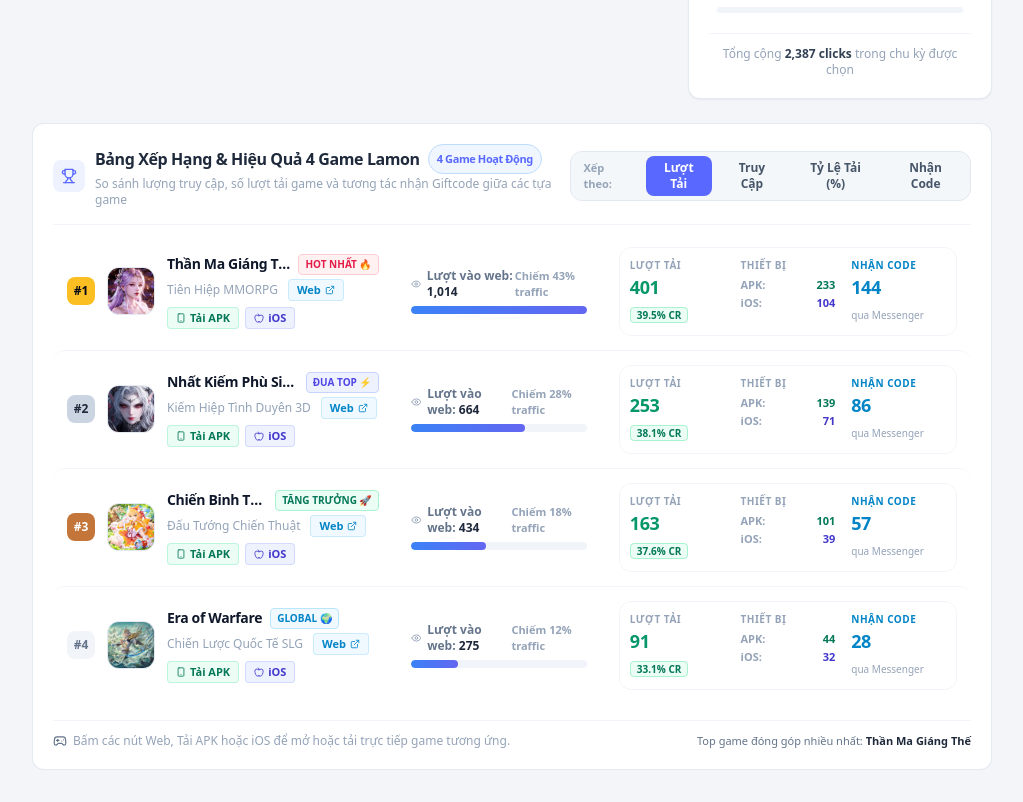
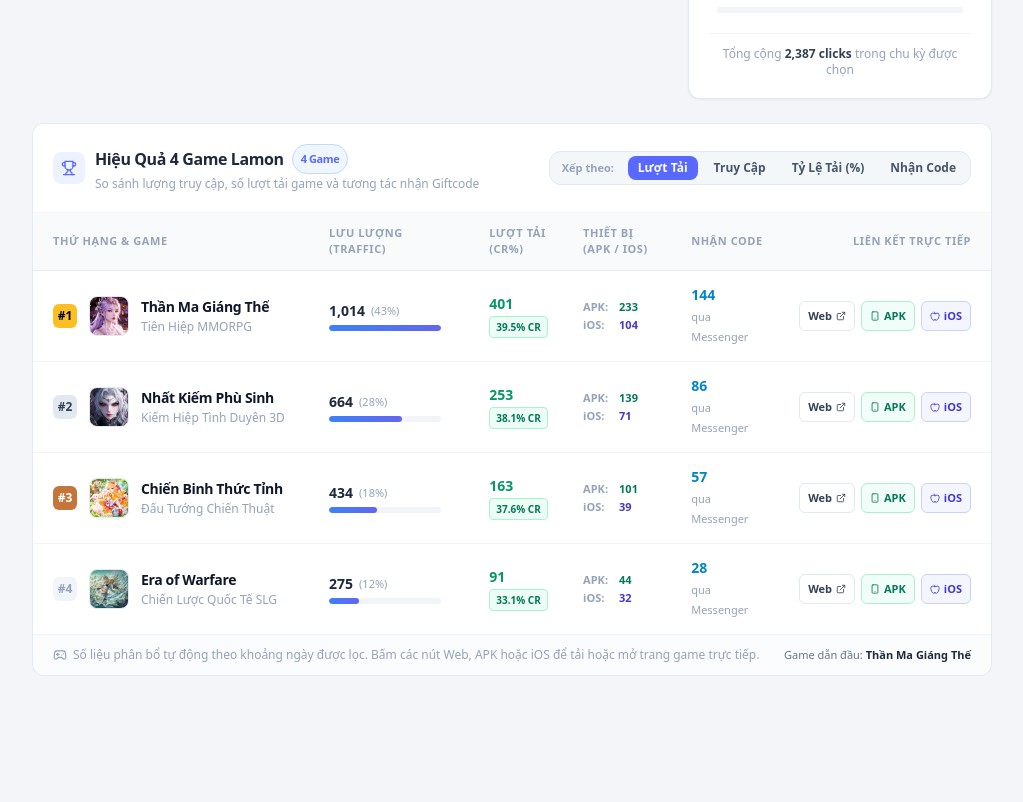
Before and after one commit to phanminhtien0703/Lamon-Game, a Next.js app in the folder admin-dashboard/: page /admin/dashboard in a window 1280 px wide. Shown: the part 1660-2462 px from the top of the page, without its empty margins (256-1279 px from the left). After the commit the page ends 2368 px from the top, so only its background shows below. Built offline with nearby package versions, Linux system fonts and the light colour scheme.

Commit message:
style(admin): chuyen sang giao dien table can le chuan xac, bo badge hot nhat dua top

```diff
--- a/admin-dashboard/app/admin/dashboard/components/GamePerformanceCard.tsx
+++ b/admin-dashboard/app/admin/dashboard/components/GamePerformanceCard.tsx
@@ -6,9 +6,7 @@ import {
   ExternalLink,
   Smartphone,
   Apple,
-  Eye,
   Gamepad2,
-  Download,
 } from 'lucide-react';
 import { GroupedTrackingItem } from '../types';
 import { calculateConversionAnalysis } from '../utils/analytics';
@@ -22,9 +20,6 @@ interface GameItem {
   id: string;
   name: string;
   genre: string;
-  badge: string;
-  badgeBg: string;
-  badgeText: string;
   logo: string;
   fallbackLogo: string;
   webUrl: string;
@@ -43,9 +38,6 @@ const GAME_DEFINITIONS: GameItem[] = [
     id: 'than-ma-giang-the',
     name: 'Thần Ma Giáng Thế',
     genre: 'Tiên Hiệp MMORPG',
-    badge: 'HOT NHẤT 🔥',
-    badgeBg: 'bg-rose-50 border-rose-200',
-    badgeText: 'text-rose-600',
     logo: '/images/games/tmgt-logo.jpg',
     fallbackLogo: 'https://lamongame.com/images/tmgt/tmgt-logo.jpg',
     webUrl: 'https://lamongame.com/games/than-ma-giang-the/',
@@ -62,9 +54,6 @@ const GAME_DEFINITIONS: GameItem[] = [
     id: 'nhat-kiem-phu-sinh',
     name: 'Nhất Kiếm Phù Sinh',
     genre: 'Kiếm Hiệp Tình Duyên 3D',
-    badge: 'ĐUA TOP ⚡',
-    badgeBg: 'bg-indigo-50 border-indigo-200',
-    badgeText: 'text-indigo-600',
     logo: '/images/games/psm-logo.jpg',
     fallbackLogo: 'https://lamongame.com/images/psm/psm-logo.jpg',
     webUrl: 'https://lamongame.com/games/nhat-kiem-phu-sinh/',
@@ -81,9 +70,6 @@ const GAME_DEFINITIONS: GameItem[] = [
     id: 'chien-binh-thuc-tinh',
     name: 'Chiến Binh Thức Tỉnh',
     genre: 'Đấu Tướng Chiến Thuật',
-    badge: 'TĂNG TRƯỞNG 🚀',
-    badgeBg: 'bg-emerald-50 border-emerald-200',
-    badgeText: 'text-emerald-700',
     logo: '/images/games/tbtt-logo.jpg',
     fallbackLogo: 'https://lamongame.com/images/tbtt/tbtt-logo.jpg',
     webUrl: 'https://lamongame.com/games/chien-binh-thuc-tinh/',
@@ -100,9 +86,6 @@ const GAME_DEFINITIONS: GameItem[] = [
     id: 'era-of-warfare',
     name: 'Era of Warfare',
     genre: 'Chiến Lược Quốc Tế SLG',
-    badge: 'GLOBAL 🌍',
-    badgeBg: 'bg-sky-50 border-sky-200',
-    badgeText: 'text-[#0284c7]',
     logo: '/images/games/era-logo.jpg',
     fallbackLogo: 'https://lamongame.com/images/upcoming/upcoming-logo.jpg',
     webUrl: 'https://lamongame.com/games/era-of-warfare/',
@@ -186,27 +169,27 @@ export default function GamePerformanceCard({
   const maxTraffic = Math.max(...gamesData.map((g) => g.traffic), 1);
 
   return (
-    <div className="bg-white rounded-xl border border-slate-200/90 p-4 sm:p-5 shadow-xs" id="gamePerformanceSection">
-      {/* Header */}
-      <div className="flex flex-col sm:flex-row sm:items-center justify-between gap-3 pb-4 border-b border-slate-100">
+    <div className="bg-white rounded-xl border border-slate-200/90 shadow-xs overflow-hidden" id="gamePerformanceSection">
+      {/* Header Toolbar */}
+      <div className="p-4 sm:p-5 border-b border-slate-100 flex flex-col sm:flex-row sm:items-center justify-between gap-3 bg-white">
         <div className="flex items-center gap-2.5">
           <div className="w-8 h-8 rounded-lg bg-indigo-50 text-indigo-600 flex items-center justify-center font-bold flex-shrink-0">
             <Trophy className="w-4 h-4 text-[#5969ff]" />
           </div>
           <div>
             <h3 className="text-sm sm:text-base font-bold text-slate-800 tracking-tight flex items-center gap-2">
-              <span>Bảng Xếp Hạng & Hiệu Quả 4 Game Lamon</span>
+              <span>Hiệu Quả 4 Game Lamon</span>
               <span className="text-[11px] font-bold px-2 py-0.5 rounded-full bg-blue-50 text-[#5969ff] border border-blue-200">
-                4 Game Hoạt Động
+                4 Game
               </span>
             </h3>
             <p className="text-xs text-slate-400 mt-0.5">
-              So sánh lượng truy cập, số lượt tải game và tương tác nhận Giftcode giữa các tựa game
+              So sánh lượng truy cập, số lượt tải game và tương tác nhận Giftcode
             </p>
           </div>
         </div>
 
-        {/* Sort Filter Buttons */}
+        {/* Sort Controls */}
         <div className="flex items-center gap-1.5 p-1 bg-slate-100/80 rounded-xl border border-slate-200 self-start sm:self-auto text-xs">
           <span className="text-[11px] text-slate-400 font-semibold px-2 hidden md:inline">Xếp theo:</span>
           <button
@@ -252,36 +235,49 @@ export default function GamePerformanceCard({
         </div>
       </div>
 
-      {/* Game Cards List */}
-      <div className="divide-y divide-slate-100 mt-2">
+      {/* Modern Tabular Table for Perfect Alignment */}
+      <div className="overflow-x-auto">
+        <table className="w-full text-left border-collapse min-w-[760px]">
+          <thead>
+            <tr className="bg-[#f8fafc] border-b border-slate-200/80 text-[11px] font-bold text-slate-400 uppercase tracking-wider">
+              <th className="py-3 px-4 sm:px-5 w-[300px]">Thứ Hạng & Game</th>
+              <th className="py-3 px-4 w-[200px]">Lưu Lượng (Traffic)</th>
+              <th className="py-3 px-4 w-[140px]">Lượt Tải (CR%)</th>
+              <th className="py-3 px-4 w-[160px]">Thiết Bị (APK / iOS)</th>
+              <th className="py-3 px-4 w-[140px]">Nhận Code</th>
+              <th className="py-3 px-4 sm:px-5 w-[160px] text-right">Liên Kết Trực Tiếp</th>
+            </tr>
+          </thead>
+          <tbody className="divide-y divide-slate-100 text-sm">
             {gamesData.map((game, idx) => {
               const rank = idx + 1;
               const trafficPct = Math.round((game.traffic / maxTraffic) * 100);
 
               return (
-            <div
+                <tr
                   key={game.id}
-              className="py-4 flex flex-col lg:flex-row lg:items-center justify-between gap-4 hover:bg-slate-50/60 p-2.5 sm:p-3.5 rounded-xl transition"
+                  className="hover:bg-slate-50/70 transition-colors"
                 >
-              {/* Left Column: Game Identity & Real Logo */}
-              <div className="flex items-center gap-3 min-w-[280px] lg:w-[35%]">
-                {/* Rank Badge */}
-                <div
-                  className={`w-7 h-7 rounded-lg flex items-center justify-center text-xs font-black flex-shrink-0 shadow-2xs ${
+                  {/* Column 1: Rank & Game Identity */}
+                  <td className="py-3.5 px-4 sm:px-5">
+                    <div className="flex items-center gap-3">
+                      {/* Rank Number */}
+                      <span
+                        className={`w-6 h-6 rounded-md flex items-center justify-center text-xs font-black flex-shrink-0 ${
                           rank === 1
-                      ? 'bg-amber-400 text-slate-950 font-black'
+                            ? 'bg-amber-400 text-slate-950 font-black shadow-2xs'
                             : rank === 2
-                      ? 'bg-slate-300 text-slate-800'
+                            ? 'bg-slate-200 text-slate-700'
                             : rank === 3
                             ? 'bg-amber-700/80 text-white'
-                      : 'bg-slate-100 text-slate-500'
+                            : 'bg-slate-100 text-slate-400'
                         }`}
                       >
                         #{rank}
-                </div>
+                      </span>
 
-                {/* Game Real Logo Image */}
-                <div className="relative w-12 h-12 rounded-xl overflow-hidden border border-slate-200/90 shadow-2xs flex-shrink-0 bg-slate-100">
+                      {/* Game Real Logo */}
+                      <div className="w-10 h-10 rounded-lg overflow-hidden border border-slate-200 shadow-2xs flex-shrink-0 bg-slate-100">
                         <img
                           src={game.logo}
                           alt={game.name}
@@ -292,140 +288,131 @@ export default function GamePerformanceCard({
                         />
                       </div>
 
-                {/* Name & Genre & Direct Action Buttons */}
+                      {/* Name & Genre (Clean without clutter badges) */}
                       <div className="truncate">
-                  <div className="flex items-center gap-2">
-                    <h4 className="text-sm font-black text-slate-900 truncate tracking-tight">
+                        <div className="font-bold text-slate-900 text-sm tracking-tight truncate">
                           {game.name}
-                    </h4>
-                    <span
-                      className={`text-[10px] font-extrabold px-1.5 py-0.5 rounded border ${game.badgeBg} ${game.badgeText} flex-shrink-0`}
-                    >
-                      {game.badge}
+                        </div>
+                        <div className="text-xs text-slate-400 mt-0.5 font-normal">
+                          {game.genre}
+                        </div>
+                      </div>
+                    </div>
+                  </td>
+
+                  {/* Column 2: Traffic with Progress Bar */}
+                  <td className="py-3.5 px-4">
+                    <div className="space-y-1">
+                      <div className="flex items-center gap-1.5 text-xs">
+                        <strong className="text-slate-800 font-bold text-sm">
+                          {game.traffic.toLocaleString()}
+                        </strong>
+                        <span className="text-slate-400 text-[11px]">
+                          ({Math.round(game.trafficShare * 100)}%)
                         </span>
                       </div>
+                      <div className="w-28 bg-slate-100 rounded-full h-1.5 overflow-hidden">
+                        <div
+                          className="h-full bg-gradient-to-r from-blue-500 to-indigo-500 rounded-full"
+                          style={{ width: `${trafficPct}%` }}
+                        />
+                      </div>
+                    </div>
+                  </td>
 
-                  {/* Direct Action Links (Web, APK, iOS) */}
-                  <div className="flex flex-wrap items-center gap-1.5 mt-1 text-xs">
-                    <span className="text-slate-400 font-medium hidden sm:inline mr-1">{game.genre}</span>
+                  {/* Column 3: Downloads & CR */}
+                  <td className="py-3.5 px-4">
+                    <div>
+                      <div className="text-sm font-black text-emerald-600">
+                        {game.downloads.toLocaleString()}
+                      </div>
+                      <span className="text-[10px] font-bold px-1.5 py-0.2 rounded bg-emerald-50 text-emerald-700 border border-emerald-200 inline-block mt-0.5">
+                        {game.cr}% CR
+                      </span>
+                    </div>
+                  </td>
 
-                    {/* Direct Web link */}
+                  {/* Column 4: Platform Split */}
+                  <td className="py-3.5 px-4 text-xs font-semibold text-slate-600">
+                    <div className="space-y-0.5">
+                      <div className="flex items-center gap-1 text-[11px]">
+                        <span className="text-slate-400 w-8">APK:</span>
+                        <strong className="text-emerald-700 font-bold">{game.androidDl.toLocaleString()}</strong>
+                      </div>
+                      <div className="flex items-center gap-1 text-[11px]">
+                        <span className="text-slate-400 w-8">iOS:</span>
+                        <strong className="text-indigo-700 font-bold">{game.iosDl.toLocaleString()}</strong>
+                      </div>
+                    </div>
+                  </td>
+
+                  {/* Column 5: Messenger Code Claims */}
+                  <td className="py-3.5 px-4">
+                    <div>
+                      <div className="text-sm font-black text-[#0284c7]">
+                        {game.messengerClicks.toLocaleString()}
+                      </div>
+                      <span className="text-[11px] text-slate-400 block mt-0.5">
+                        qua Messenger
+                      </span>
+                    </div>
+                  </td>
+
+                  {/* Column 6: Direct Action Links (Clean Pill Buttons) */}
+                  <td className="py-3.5 px-4 sm:px-5 text-right">
+                    <div className="inline-flex items-center gap-1.5 justify-end">
+                      {/* Web Link */}
                       <a
                         href={game.webUrl}
                         target="_blank"
                         rel="noopener noreferrer"
-                      className="inline-flex items-center gap-1 text-[11px] font-bold text-[#0284c7] hover:text-sky-700 bg-sky-50 px-2 py-0.5 rounded border border-sky-200/70 hover:bg-sky-100 transition cursor-pointer"
+                        className="px-2 py-1 rounded-md text-[11px] font-bold text-slate-700 hover:text-sky-700 bg-white hover:bg-sky-50 border border-slate-200 hover:border-sky-300 transition shadow-2xs inline-flex items-center gap-1 cursor-pointer"
                         title="Mở Landing Page game trực tiếp trên web"
                       >
                         <span>Web</span>
                         <ExternalLink className="w-2.5 h-2.5" />
                       </a>
 
-                    {/* Direct APK Download link */}
+                      {/* APK Link */}
                       <a
                         href={game.apkUrl}
                         target="_blank"
                         rel="noopener noreferrer"
-                      className="inline-flex items-center gap-1 text-[11px] font-bold text-emerald-700 hover:text-emerald-800 bg-emerald-50 px-2 py-0.5 rounded border border-emerald-200/70 hover:bg-emerald-100 transition cursor-pointer"
+                        className="px-2 py-1 rounded-md text-[11px] font-bold text-emerald-700 hover:text-emerald-800 bg-emerald-50/70 hover:bg-emerald-100 border border-emerald-200 transition shadow-2xs inline-flex items-center gap-1 cursor-pointer"
                         title="Tải trực tiếp file APK cho Android"
                       >
                         <Smartphone className="w-2.5 h-2.5" />
-                      <span>Tải APK</span>
+                        <span>APK</span>
                       </a>
 
-                    {/* Direct iOS Download link */}
+                      {/* iOS Link */}
                       <a
                         href={game.iosUrl}
                         target="_blank"
                         rel="noopener noreferrer"
-                      className="inline-flex items-center gap-1 text-[11px] font-bold text-indigo-700 hover:text-indigo-800 bg-indigo-50 px-2 py-0.5 rounded border border-indigo-200/70 hover:bg-indigo-100 transition cursor-pointer"
+                        className="px-2 py-1 rounded-md text-[11px] font-bold text-indigo-700 hover:text-indigo-800 bg-indigo-50/70 hover:bg-indigo-100 border border-indigo-200 transition shadow-2xs inline-flex items-center gap-1 cursor-pointer"
                         title="Tải trực tiếp bản iOS"
                       >
                         <Apple className="w-2.5 h-2.5" />
                         <span>iOS</span>
                       </a>
                     </div>
-                </div>
-              </div>
-
-              {/* Middle Column: Traffic & Download Progress */}
-              <div className="flex-1 min-w-[180px] lg:px-4">
-                <div className="flex items-center justify-between text-xs mb-1.5">
-                  <span className="text-slate-500 font-semibold flex items-center gap-1.5">
-                    <Eye className="w-3.5 h-3.5 text-slate-400" />
-                    <span>Lượt vào web: <strong className="text-slate-800">{game.traffic.toLocaleString()}</strong></span>
-                  </span>
-                  <span className="text-[11px] font-bold text-slate-400">
-                    Chiếm {Math.round(game.trafficShare * 100)}% traffic
-                  </span>
-                </div>
-                {/* Horizontal Progress */}
-                <div className="w-full bg-slate-100 rounded-full h-2 overflow-hidden">
-                  <div
-                    className="h-full bg-gradient-to-r from-blue-500 to-indigo-500 rounded-full transition-all duration-500"
-                    style={{ width: `${trafficPct}%` }}
-                  />
-                </div>
-              </div>
-
-              {/* Right Column: 3 Key Metrics (Downloads, Device split, Messenger) */}
-              <div className="grid grid-cols-3 gap-2 sm:gap-4 lg:w-[38%] text-right sm:text-left bg-white p-2.5 rounded-xl border border-slate-100 shadow-2xs">
-                {/* Downloads */}
-                <div>
-                  <span className="text-[10px] uppercase font-bold text-slate-400 block tracking-wider">
-                    Lượt Tải
-                  </span>
-                  <div className="text-base sm:text-lg font-black text-emerald-600 tracking-tight">
-                    {game.downloads.toLocaleString()}
-                  </div>
-                  <span className="text-[10px] font-extrabold text-emerald-700 bg-emerald-50 px-1.5 py-0.2 rounded border border-emerald-200">
-                    {game.cr}% CR
-                  </span>
-                </div>
-
-                {/* Device Split (Android vs iOS) */}
-                <div>
-                  <span className="text-[10px] uppercase font-bold text-slate-400 block tracking-wider">
-                    Thiết Bị
-                  </span>
-                  <div className="text-xs font-semibold text-slate-700 space-y-0.5 mt-1">
-                    <div className="flex items-center justify-between text-[11px]">
-                      <span className="text-slate-400">APK:</span>
-                      <strong className="text-emerald-700">{game.androidDl.toLocaleString()}</strong>
-                    </div>
-                    <div className="flex items-center justify-between text-[11px]">
-                      <span className="text-slate-400">iOS:</span>
-                      <strong className="text-indigo-700">{game.iosDl.toLocaleString()}</strong>
-                    </div>
-                  </div>
-                </div>
-
-                {/* Messenger Code Claim */}
-                <div>
-                  <span className="text-[10px] uppercase font-bold text-[#0284c7] block tracking-wider">
-                    Nhận Code
-                  </span>
-                  <div className="text-base sm:text-lg font-black text-[#0284c7] tracking-tight">
-                    {game.messengerClicks.toLocaleString()}
-                  </div>
-                  <span className="text-[10px] text-slate-400">
-                    qua Messenger
-                  </span>
-                </div>
-              </div>
-            </div>
+                  </td>
+                </tr>
               );
             })}
+          </tbody>
+        </table>
       </div>
 
       {/* Footer Info */}
-      <div className="mt-4 pt-3 border-t border-slate-100 flex flex-col sm:flex-row sm:items-center justify-between gap-2 text-xs text-slate-400">
+      <div className="px-4 sm:px-5 py-3 border-t border-slate-100 flex flex-col sm:flex-row sm:items-center justify-between gap-2 text-xs text-slate-400 bg-[#f8fafc]/50">
         <div className="flex items-center gap-1.5">
-          <Gamepad2 className="w-3.5 h-3.5 text-slate-500" />
-          <span>Bấm các nút Web, Tải APK hoặc iOS để mở hoặc tải trực tiếp game tương ứng.</span>
+          <Gamepad2 className="w-3.5 h-3.5 text-slate-400" />
+          <span>Số liệu phân bổ tự động theo khoảng ngày được lọc. Bấm các nút Web, APK hoặc iOS để tải hoặc mở trang game trực tiếp.</span>
         </div>
         <div className="text-slate-500 font-medium text-[11px]">
-          Top game đóng góp nhiều nhất: <strong className="text-slate-800">{gamesData[0]?.name}</strong>
+          Game dẫn đầu: <strong className="text-slate-800 font-bold">{gamesData[0]?.name}</strong>
         </div>
       </div>
     </div>
```
Lines whose indentation alone changed are shown as unchanged.
